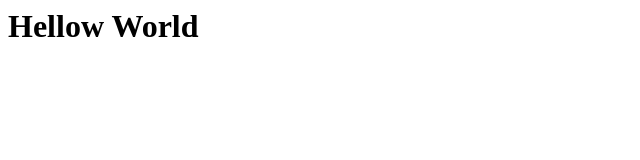
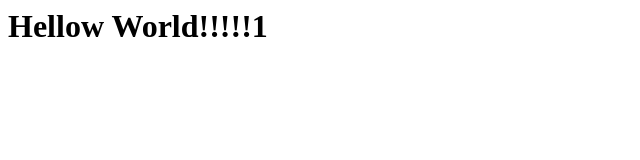
Before and after one commit to richmond003/cs230, a plain HTML site: page index.html in a window 1280 px wide. Shown: the whole page, without its empty margins (0-640 px from the left). Drawn offline with Linux system fonts and the light colour scheme.

Commit message:
Update index.html

```diff
--- a/index.html
+++ b/index.html
@@ -1,5 +1,6 @@
 <html>
   <body>
-    <h1>Hellow World</h1>
+    <h1>Hellow World!!!!!1
+    </h1>
   </body>
 </html>
```
